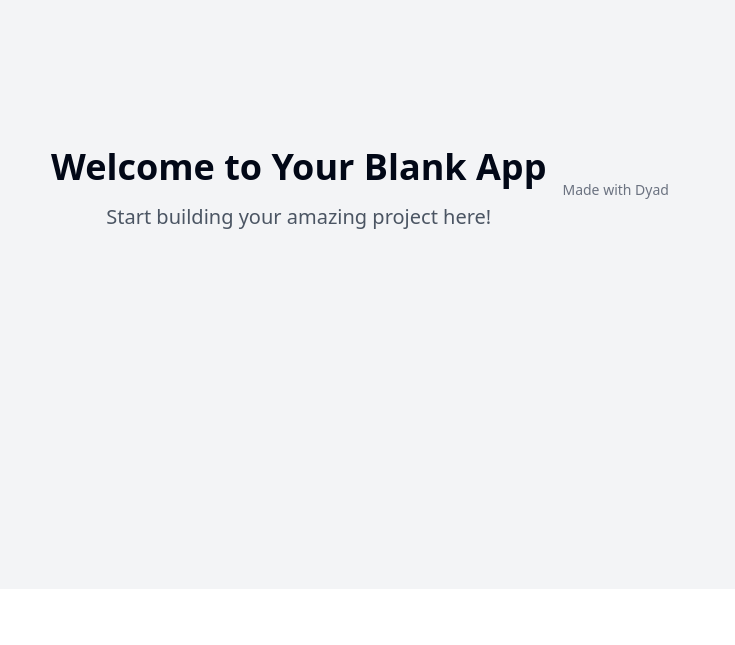
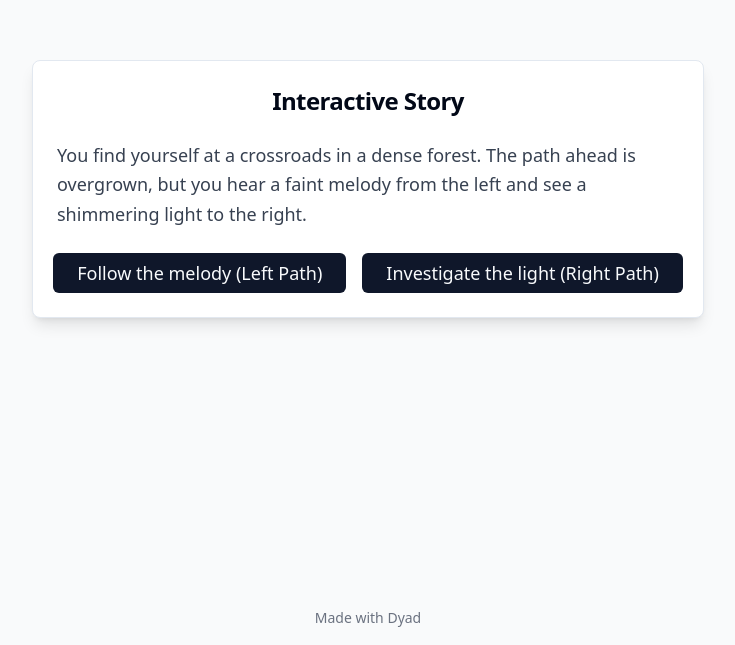
Before and after one commit to Zaid-maker/story-teller-game, a React (Vite) app: page / in a window 1280 px wide. Shown: the part 211-856 px from the top of the page, without its empty margins (272-1007 px from the left). Before the commit the page ends 800 px from the top, so only its background shows below. Built offline with nearby package versions, Linux system fonts and the light colour scheme.

Commit message:
[dyad] wrote 6 file(s)

```diff
--- /dev/null
+++ b/src/components/ChoiceButton.tsx
@@ -0,0 +1,20 @@
+import React from "react";
+import { Button } from "@/components/ui/button";
+
+interface ChoiceButtonProps {
+  text: string;
+  onClick: () => void;
+}
+
+const ChoiceButton: React.FC<ChoiceButtonProps> = ({ text, onClick }) => {
+  return (
+    <Button
+      className="w-full md:w-auto px-6 py-3 text-lg"
+      onClick={onClick}
+    >
+      {text}
+    </Button>
+  );
+};
+
+export default ChoiceButton;
--- /dev/null
+++ b/src/components/SceneDisplay.tsx
@@ -0,0 +1,35 @@
+import React from "react";
+import { Scene } from "@/types/story";
+import ChoiceButton from "./ChoiceButton";
+import { Card, CardContent, CardHeader, CardTitle } from "@/components/ui/card";
+
+interface SceneDisplayProps {
+  scene: Scene;
+  onChoice: (nextSceneId: string) => void;
+}
+
+const SceneDisplay: React.FC<SceneDisplayProps> = ({ scene, onChoice }) => {
+  return (
+    <Card className="w-full max-w-2xl mx-auto shadow-lg">
+      <CardHeader>
+        <CardTitle className="text-2xl text-center">Interactive Story</CardTitle>
+      </CardHeader>
+      <CardContent>
+        <p className="text-lg mb-6 text-gray-700 dark:text-gray-300 leading-relaxed">
+          {scene.text}
+        </p>
+        <div className="flex flex-col md:flex-row md:justify-center gap-4">
+          {scene.choices.map((choice, index) => (
+            <ChoiceButton
+              key={index}
+              text={choice.text}
+              onClick={() => onChoice(choice.nextSceneId)}
+            />
+          ))}
+        </div>
+      </CardContent>
+    </Card>
+  );
+};
+
+export default SceneDisplay;
--- /dev/null
+++ b/src/components/StoryGame.tsx
@@ -0,0 +1,47 @@
+import React, { useState } from "react";
+import { storyData } from "@/data/storyData";
+import SceneDisplay from "./SceneDisplay";
+import { Button } from "@/components/ui/button";
+
+const StoryGame: React.FC = () => {
+  const [currentSceneId, setCurrentSceneId] = useState<string>("start");
+
+  const handleChoice = (nextSceneId: string) => {
+    setCurrentSceneId(nextSceneId);
+  };
+
+  const restartGame = () => {
+    setCurrentSceneId("start");
+  };
+
+  const currentScene = storyData[currentSceneId];
+
+  if (!currentScene) {
+    return (
+      <div className="text-center p-8">
+        <h2 className="text-3xl font-bold text-red-500 mb-4">Error: Scene Not Found!</h2>
+        <p className="text-lg text-gray-600 dark:text-gray-400 mb-6">
+          The story tried to go to a scene that doesn't exist: "{currentSceneId}".
+        </p>
+        <Button onClick={restartGame}>Restart Game</Button>
+      </div>
+    );
+  }
+
+  return (
+    <div className="min-h-screen flex flex-col items-center justify-center p-4 bg-gray-50 dark:bg-gray-900 text-gray-900 dark:text-gray-100">
+      <SceneDisplay scene={currentScene} onChoice={handleChoice} />
+      {currentSceneId !== "start" && (
+        <Button
+          variant="outline"
+          className="mt-8 px-6 py-3 text-lg"
+          onClick={restartGame}
+        >
+          Restart Game
+        </Button>
+      )}
+    </div>
+  );
+};
+
+export default StoryGame;
--- /dev/null
+++ b/src/data/storyData.ts
@@ -0,0 +1,102 @@
+import { Story } from "@/types/story";
+
+export const storyData: Story = {
+  "start": {
+    id: "start",
+    text: "You find yourself at a crossroads in a dense forest. The path ahead is overgrown, but you hear a faint melody from the left and see a shimmering light to the right.",
+    choices: [
+      { text: "Follow the melody (Left Path)", nextSceneId: "melodyPath" },
+      { text: "Investigate the light (Right Path)", nextSceneId: "lightPath" },
+    ],
+  },
+  "melodyPath": {
+    id: "melodyPath",
+    text: "You follow the enchanting melody deeper into the forest. Soon, you come across a hidden glade where a mystical creature is playing a lute. It looks up, startled.",
+    choices: [
+      { text: "Approach cautiously", nextSceneId: "approachCreature" },
+      { text: "Hide and observe", nextSceneId: "hideAndObserve" },
+    ],
+  },
+  "lightPath": {
+    id: "lightPath",
+    text: "You walk towards the shimmering light, which leads you to a crystal-clear lake. In the center, a glowing orb floats just above the water.",
+    choices: [
+      { text: "Try to reach the orb", nextSceneId: "reachOrb" },
+      { text: "Look for a way around the lake", nextSceneId: "aroundLake" },
+    ],
+  },
+  "approachCreature": {
+    id: "approachCreature",
+    text: "The creature, a graceful dryad, smiles warmly. 'Welcome, traveler. What brings you to my glade?'",
+    choices: [
+      { text: "Ask about the forest", nextSceneId: "askForest" },
+      { text: "Ask for a song", nextSceneId: "askSong" },
+    ],
+  },
+  "hideAndObserve": {
+    id: "hideAndObserve",
+    text: "You hide behind a large oak tree and watch the dryad. After a while, it finishes its song and disappears into the trees. You are left alone.",
+    choices: [
+      { text: "Return to the crossroads", nextSceneId: "start" },
+      { text: "Explore deeper into the glade", nextSceneId: "gladeEnd" },
+    ],
+  },
+  "reachOrb": {
+    id: "reachOrb",
+    text: "As you step into the lake, the water glows brighter, and the orb descends into your hands. A surge of energy flows through you. You feel empowered!",
+    choices: [
+      { text: "Feel the power", nextSceneId: "powerEnd" },
+      { text: "Return to the crossroads", nextSceneId: "start" },
+    ],
+  },
+  "aroundLake": {
+    id: "aroundLake",
+    text: "You walk around the lake, finding a small cave hidden behind a waterfall. Inside, you see ancient carvings on the walls.",
+    choices: [
+      { text: "Enter the cave", nextSceneId: "caveEnd" },
+      { text: "Return to the crossroads", nextSceneId: "start" },
+    ],
+  },
+  "askForest": {
+    id: "askForest",
+    text: "The dryad tells you tales of the ancient forest, its secrets, and its guardians. You learn much about the magical world around you.",
+    choices: [
+      { text: "Thank the dryad and continue your journey", nextSceneId: "endGame" },
+    ],
+  },
+  "askSong": {
+    id: "askSong",
+    text: "The dryad plays a beautiful, haunting melody that fills you with peace and wonder. You feel refreshed and ready for anything.",
+    choices: [
+      { text: "Thank the dryad and continue your journey", nextSceneId: "endGame" },
+    ],
+  },
+  "gladeEnd": {
+    id: "gladeEnd",
+    text: "You explore the glade, finding rare flowers and ancient trees. It's a peaceful, beautiful place, but there's nothing else to discover here.",
+    choices: [
+      { text: "Return to the crossroads", nextSceneId: "start" },
+    ],
+  },
+  "powerEnd": {
+    id: "powerEnd",
+    text: "The power of the orb fills you completely. You feel ready to face any challenge the world throws at you. Your adventure truly begins now!",
+    choices: [
+      { text: "Start a new adventure", nextSceneId: "start" },
+    ],
+  },
+  "caveEnd": {
+    id: "caveEnd",
+    text: "The carvings depict a prophecy of a hero who will unite the realms. You wonder if it could be you...",
+    choices: [
+      { text: "Return to the crossroads", nextSceneId: "start" },
+    ],
+  },
+  "endGame": {
+    id: "endGame",
+    text: "Your journey through this part of the forest concludes. You carry new knowledge and experiences with you. What will your next adventure be?",
+    choices: [
+      { text: "Play again", nextSceneId: "start" },
+    ],
+  },
+};
--- a/src/pages/Index.tsx
+++ b/src/pages/Index.tsx
@@ -1,16 +1,10 @@
-// Update this page (the content is just a fallback if you fail to update the page)
-
 import { MadeWithDyad } from "@/components/made-with-dyad";
+import StoryGame from "@/components/StoryGame";
 
 const Index = () => {
   return (
-    <div className="min-h-screen flex items-center justify-center bg-gray-100">
-      <div className="text-center">
-        <h1 className="text-4xl font-bold mb-4">Welcome to Your Blank App</h1>
-        <p className="text-xl text-gray-600">
-          Start building your amazing project here!
-        </p>
-      </div>
+    <div className="min-h-screen flex flex-col items-center justify-center bg-gray-50 dark:bg-gray-900">
+      <StoryGame />
       <MadeWithDyad />
     </div>
   );
--- /dev/null
+++ b/src/types/story.ts
@@ -0,0 +1,12 @@
+export interface Choice {
+  text: string;
+  nextSceneId: string;
+}
+
+export interface Scene {
+  id: string;
+  text: string;
+  choices: Choice[];
+}
+
+export type Story = Record<string, Scene>;
```
